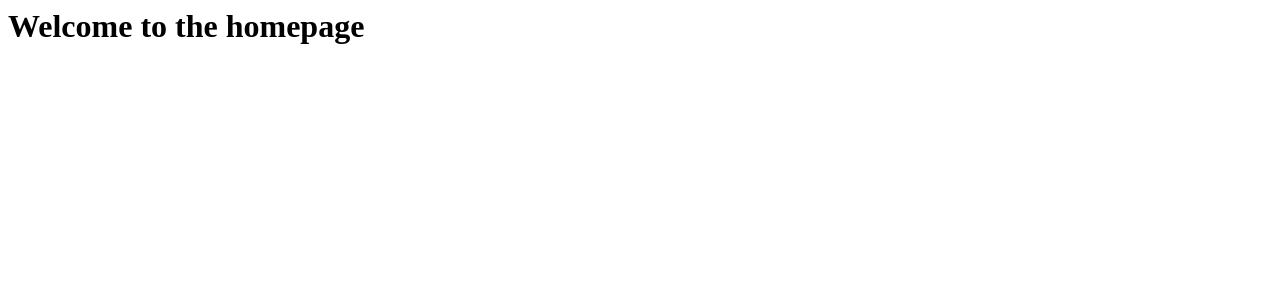
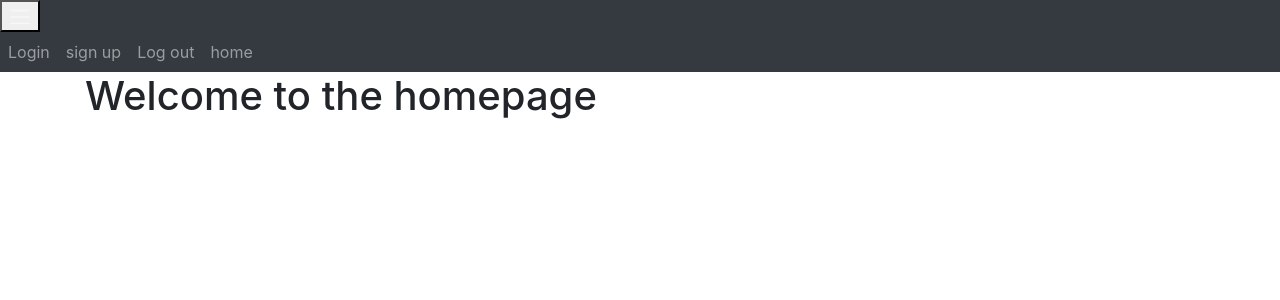
Before and after one commit to Andre-Azu/blog-post, a Flask app: page / in a window 1280 px wide. Shown: the top 300 px of the page. Run offline with Flask 2, Linux system fonts and the light colour scheme; some libraries are stand-ins or nearby versions.

Commit message:
add login, signup and logout

```diff
--- a/app/templates/base.html
+++ b/app/templates/base.html
@@ -0,0 +1,63 @@
+<!DOCTYPE html>
+<html>
+    <head>
+        <meta charset="UTF-8">
+        <!-- to make the html full devive width -->
+        <meta name="viewport" content="width=device-width, initial-scale=1">
+        <!-- add cdn (custom css) -->
+        <link
+        rel="stylesheet"
+        href="https://stackpath.bootstrapcdn.com/bootstrap/4.4.1/css/bootstrap.min.css"
+        integrity="sha384-Vkoo8x4CGsO3+Hhxv8T/Q5PaXtkKtu6ug5TOeNV6gBiFeWPGFN9MuhOf23Q9Ifjh"
+        crossorigin="anonymous"
+      />
+      <link
+        rel="stylesheet"
+        href="https://stackpath.bootstrapcdn.com/font-awesome/4.7.0/css/font-awesome.min.css"
+        crossorigin="anonymous"
+      />
+      <title>{% block title %}Home{% endblock %}</title>
+    </head>
+    <body>
+        <nav class="navbar-expand-lg navbar-dark bg-dark">
+            <button class="navbar-toggle" type="button" data-toggle="collapse" data-target="#navbar">
+                <span class="navbar-toggler-icon"> </span>
+            </button>
+            <div class="collapse navbar-collapse" id='navbar'>
+                <div class="navbar-nav">
+                    <a class="nav-item nav-link" id="login" href="/login">Login</a>
+                    <a class="nav-item nav-link" id="signup" href="/sign_up">sign up</a>
+                    <a class="nav-item nav-link" id="logout" href="/logout">Log out</a>
+                    <a class="nav-item nav-link" id="home" href="/">home</a>
+                </div>
+            </div>
+
+        </nav>
+        <div class="container">
+            {% block content %}
+            {% endblock %}
+        </div>
+
+
+        <script
+      src="https://code.jquery.com/jquery-3.2.1.slim.min.js"
+      integrity="sha384-KJ3o2DKtIkvYIK3UENzmM7KCkRr/rE9/Qpg6aAZGJwFDMVNA/GpGFF93hXpG5KkN"
+      crossorigin="anonymous"
+    ></script>
+    <script
+      src="https://cdnjs.cloudflare.com/ajax/libs/popper.js/1.12.9/umd/popper.min.js"
+      integrity="sha384-ApNbgh9B+Y1QKtv3Rn7W3mgPxhU9K/ScQsAP7hUibX39j7fakFPskvXusvfa0b4Q"
+      crossorigin="anonymous"
+    ></script>
+    <script
+      src="https://maxcdn.bootstrapcdn.com/bootstrap/4.0.0/js/bootstrap.min.js"
+      integrity="sha384-JZR6Spejh4U02d8jOt6vLEHfe/JQGiRRSQQxSfFWpi1MquVdAyjUar5+76PVCmYl"
+      crossorigin="anonymous"
+    ></script>
+
+    <!-- url_for is used to look for the folder in the app
+    the section below is for pple who whant to write their own javascript -->
+    <script
+      type="text/javascript"
+      src="{{ url_for('static', filename='index.js') }}"
+    ></script>
--- a/app/templates/home.html
+++ b/app/templates/home.html
@@ -1 +1,5 @@
+{% extends "base.html" %}
+
+{% block content %}
 <h1>Welcome to the homepage</h1>
+{% endblock %}
--- /dev/null
+++ b/app/templates/login.html
@@ -0,0 +1,4 @@
+{% extends "base.html" %}
+
+<h1>Already have an account?</h1>
+<p>Ready to log in?</p>
--- a/app/templates/sign_up.html
+++ b/app/templates/sign_up.html
@@ -1,3 +1,6 @@
+{% extends "base.html" %}
+
+
 <h1>{{text}}</h1>
 <br />
 <h1> Do you want to sign up for a new account?</h1>
```
Also changed, not shown: app/auth.py (+8 -1 lines).
